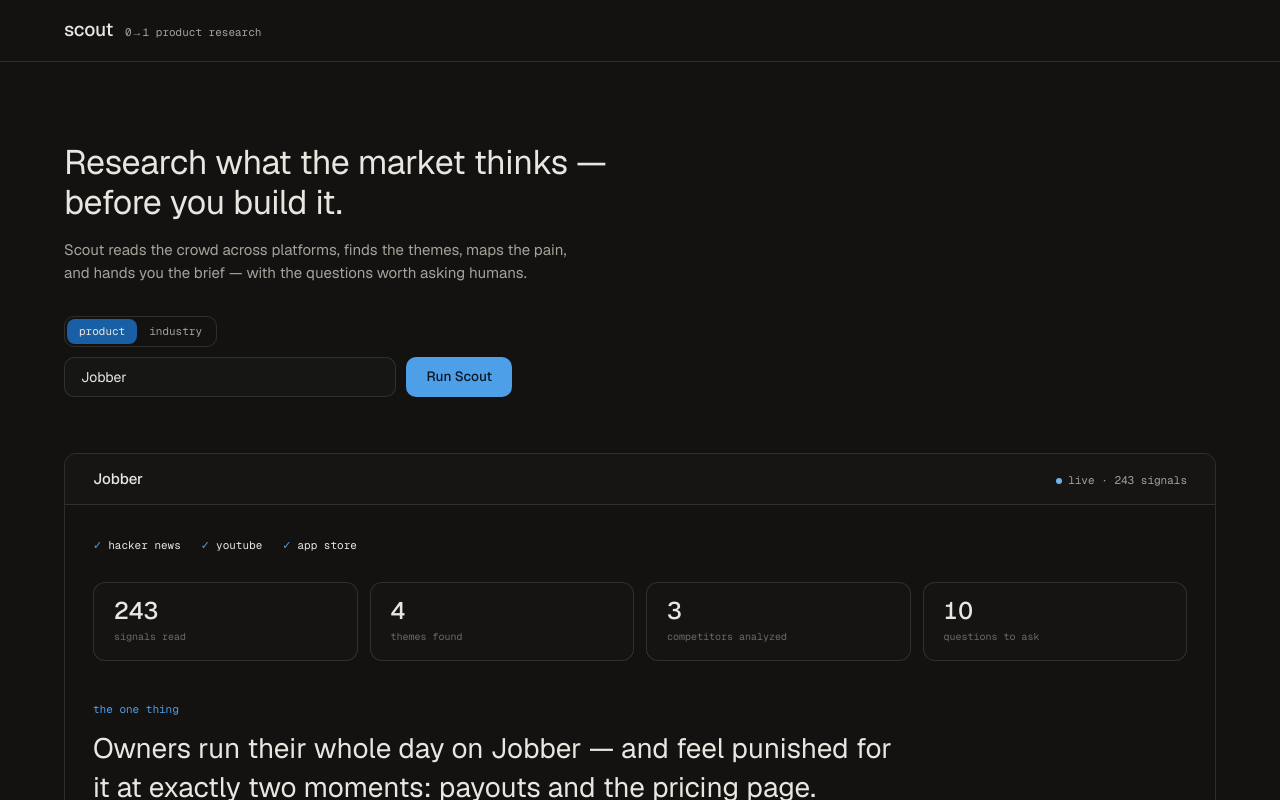
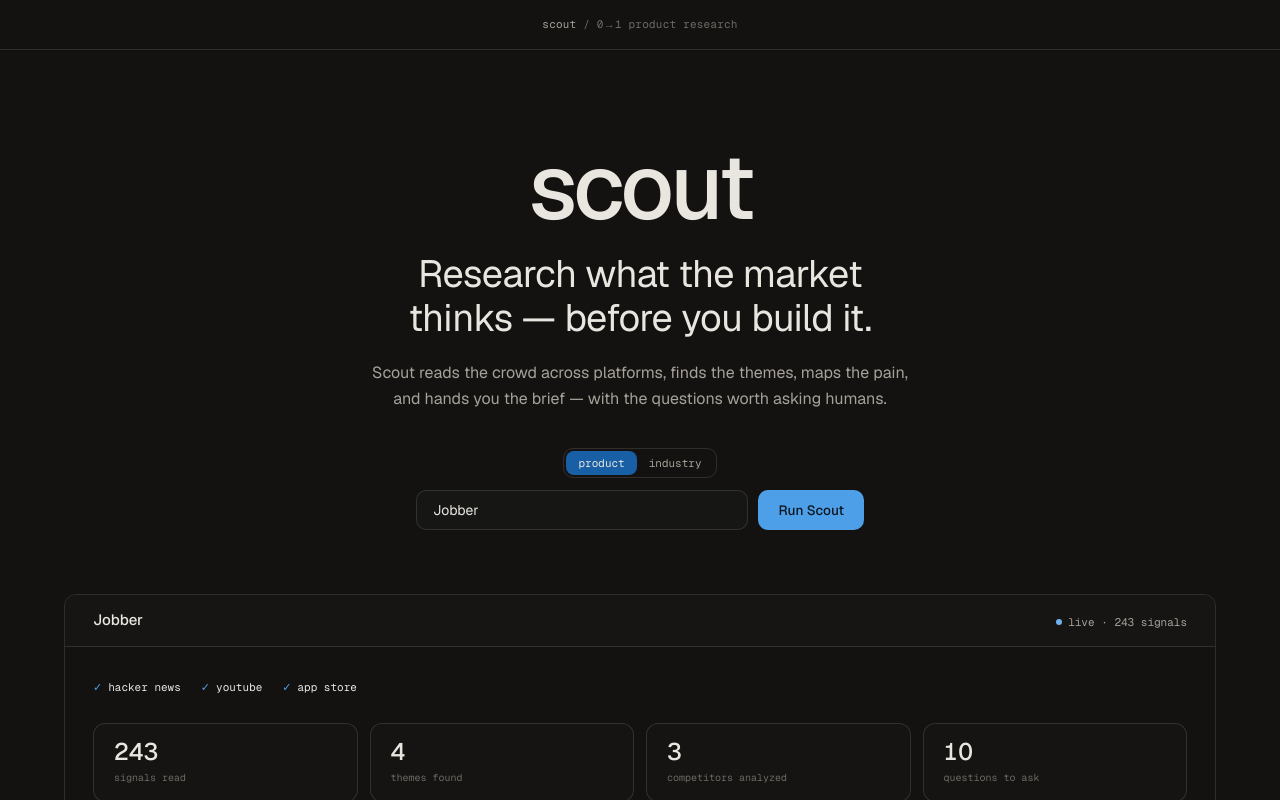
Before and after one commit to Nihaa21/scout-landing, a Next.js app: page / in a window 1280 px wide. Shown: the top 800 px of the page. Built offline with nearby package versions, Linux system fonts and the light colour scheme; no server answers.

Commit message:
feat: redesign header layout and enhance wordmark styling
Co-authored-by: Nihaa21 <65413648+Nihaa21@users.noreply.github.com>

```diff
--- a/app/page.tsx
+++ b/app/page.tsx
@@ -100,9 +100,10 @@ export default function Home() {
 
       {/* masthead */}
       <header className="hairline-b px-5 sm:px-8">
-        <div className="max-w-6xl mx-auto py-4 flex items-baseline gap-3">
-          <p className="text-[19px] font-medium tracking-[-0.01em]">scout</p>
-          <p className="font-mono text-[11px] text-ink-soft">0→1 product research</p>
+        <div className="max-w-6xl mx-auto py-4 flex items-center justify-center gap-2">
+          <p className="font-mono text-[11px] tracking-[0.02em] text-ink-soft">
+            scout <span className="text-ink-faint">/ 0→1 product research</span>
+          </p>
         </div>
       </header>
 
@@ -112,22 +113,32 @@ export default function Home() {
           initial={{ opacity: 0, y: 12 }}
           animate={{ opacity: 1, y: 0 }}
           transition={{ duration: 0.6, ease: [0.16, 1, 0.3, 1] }}
-          className="max-w-6xl mx-auto pt-14 sm:pt-20 pb-10 sm:pb-14"
+          className="max-w-3xl mx-auto pt-16 sm:pt-24 pb-10 sm:pb-16 flex flex-col items-center text-center"
         >
-          <h1 className="text-[26px] sm:text-[34px] leading-[1.2] font-normal tracking-[-0.01em] max-w-[26ch]">
+          {/* big centered wordmark */}
+          <motion.p
+            initial={{ opacity: 0, y: 8 }}
+            animate={{ opacity: 1, y: 0 }}
+            transition={{ duration: 0.6, delay: 0.05, ease: [0.16, 1, 0.3, 1] }}
+            className="text-[64px] sm:text-[92px] leading-[0.9] font-medium tracking-[-0.04em] mb-6"
+          >
+            scout
+          </motion.p>
+
+          <h1 className="text-[26px] sm:text-[38px] leading-[1.15] font-normal tracking-[-0.015em] text-balance max-w-[22ch]">
             Research what the market thinks — before you build it.
           </h1>
-          <p className="mt-4 text-[15px] text-ink-soft max-w-[52ch]">
+          <p className="mt-5 text-[15px] sm:text-[16px] text-ink-soft leading-relaxed text-pretty max-w-[52ch]">
             Scout reads the crowd across platforms, finds the themes, maps the
             pain, and hands you the brief — with the questions worth asking humans.
           </p>
 
-          <form onSubmit={runScout} className="mt-8 max-w-md">
+          <form onSubmit={runScout} className="mt-9 w-full max-w-md flex flex-col items-center">
             {/* mode toggle */}
             <div
               role="tablist"
               aria-label="Research mode"
-              className="inline-flex hairline rounded-[10px] p-0.5 mb-2.5 font-mono text-[11px]"
+              className="inline-flex hairline rounded-[10px] p-0.5 mb-3 font-mono text-[11px]"
             >
               {(["product", "industry"] as const).map((m) => (
                 <button
@@ -144,7 +155,7 @@ export default function Home() {
                 </button>
               ))}
             </div>
-            <div className="flex flex-col sm:flex-row gap-2.5">
+            <div className="flex flex-col sm:flex-row gap-2.5 w-full">
               <label htmlFor="subject" className="sr-only">
                 {mode === "industry" ? "Industry to research" : "Product to research"}
               </label>
@@ -155,7 +166,7 @@ export default function Home() {
                 onChange={(e) => setQuery(e.target.value)}
                 placeholder={mode === "industry" ? "Enter an industry…" : "Enter a product…"}
                 autoComplete="off"
-                className="flex-1"
+                className="flex-1 text-center sm:text-left"
               />
               <Button type="submit" disabled={phase === "scouting"}>
                 {phase === "scouting" ? "Scouting…" : "Run Scout"}
```
